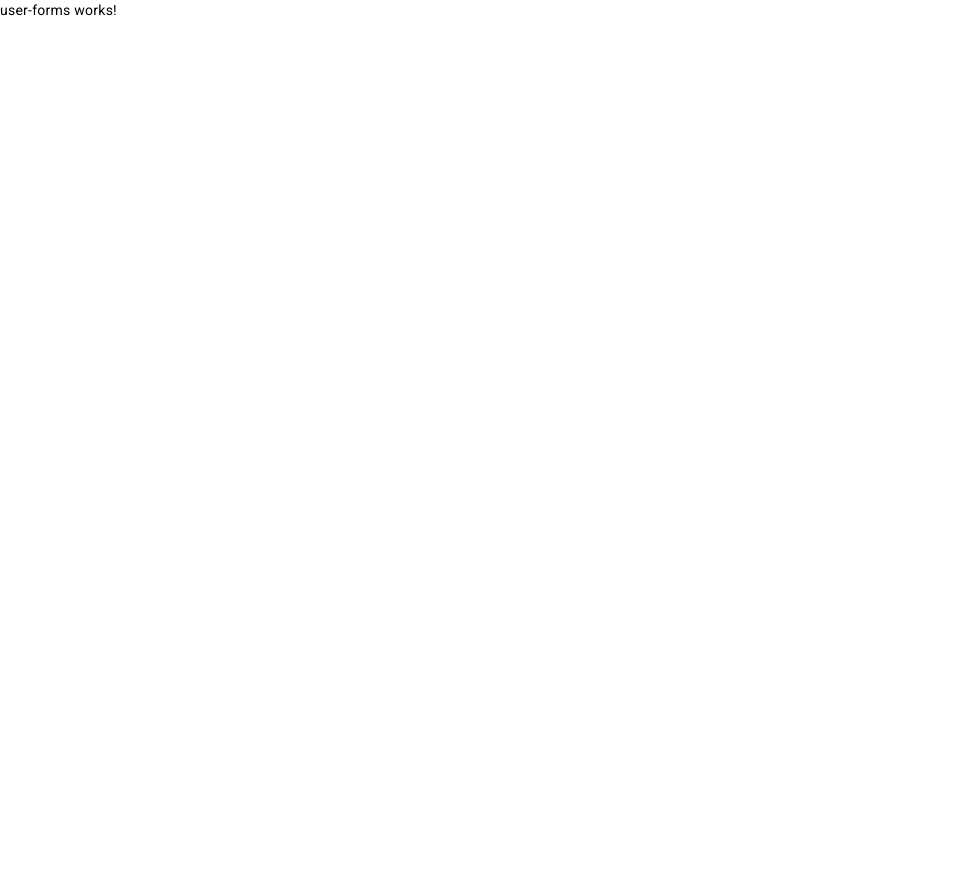
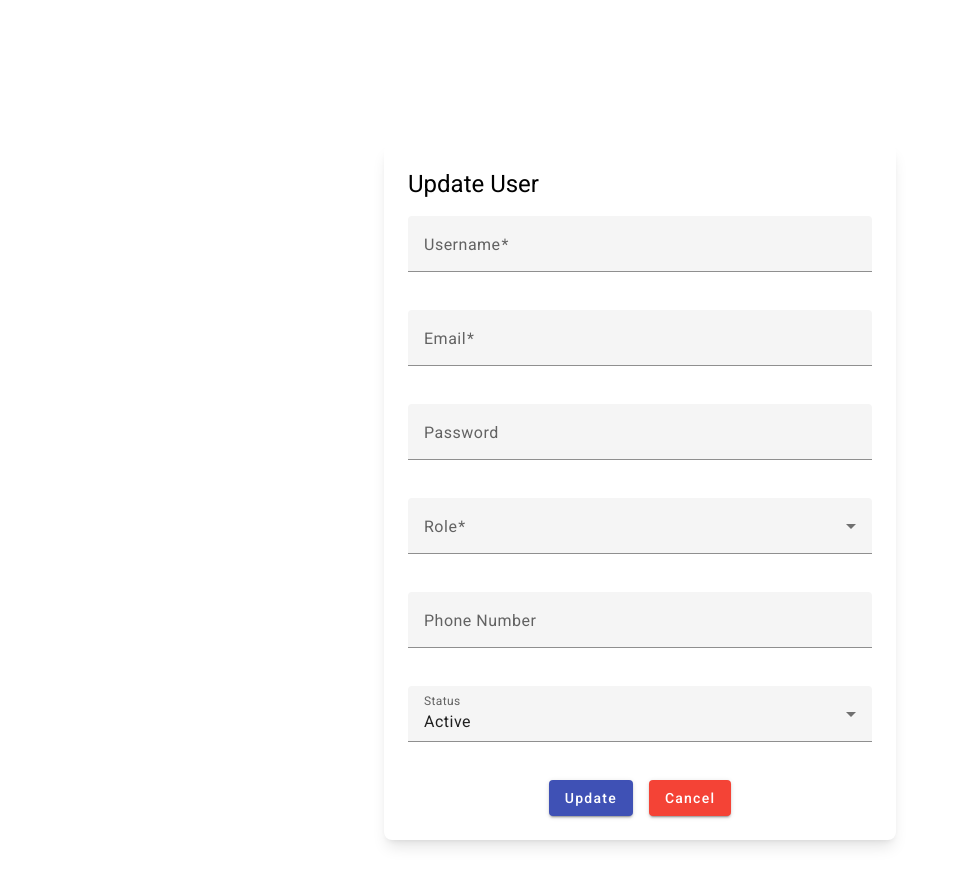
Before and after one commit to AbhayKejriwal/Capstone_Agricultural_Management_Frontend, an Angular app: page /users/1 in a window 1280 px wide. Shown: the top 886 px of the page, without its empty margins (0-956 px from the left). Before the commit the page ends 800 px from the top, so only its background shows below. Built offline with nearby package versions, Linux system fonts and the light colour scheme; no server answers; sample sign-in values are in the browser's storage.

Commit message:
Implement user form for adding and updating users with validation and role selection

```diff
--- a/src/app/components/users/user-forms/user-forms.component.html
+++ b/src/app/components/users/user-forms/user-forms.component.html
@@ -1 +1,49 @@
-<p>user-forms works!</p>
+<div class="container max-w-lg mx-auto mt-36 p-6 bg-white shadow-lg rounded-lg">
+    <h1 class="text-3xl font-bold mb-6">{{editUserId ? 'Update User' : 'Add New User'}}</h1>
+
+    <form class="grid gap-4" [formGroup]="userForm">
+        <mat-form-field class="w-full">
+            <mat-label>Username</mat-label>
+            <input matInput name="username" type="text" formControlName="username" />
+        </mat-form-field>
+
+        <mat-form-field class="w-full">
+            <mat-label>Email</mat-label>
+            <input matInput name="email" type="email" formControlName="email" />
+        </mat-form-field>
+
+        <mat-form-field class="w-full">
+            <mat-label>Password</mat-label>
+            <input matInput name="password" type="password" formControlName="password" />
+        </mat-form-field>
+
+        <mat-form-field class="w-full">
+            <mat-label>Role</mat-label>
+            <mat-select name="role" formControlName="role">
+                <mat-option [value]="'admin'">Admin</mat-option>
+                <mat-option [value]="'farmer'">Farmer</mat-option>
+                <mat-option [value]="'buyer'">Buyer</mat-option>
+            </mat-select>
+        </mat-form-field>
+
+        <mat-form-field class="w-full">
+            <mat-label>Phone Number</mat-label>
+            <input matInput name="phoneNumber" type="text" formControlName="phoneNumber" />
+        </mat-form-field>
+
+        <mat-form-field class="w-full">
+            <mat-label>Status</mat-label>
+            <mat-select name="isActive" formControlName="isActive">
+                <mat-option [value]="true">Active</mat-option>
+                <mat-option [value]="false">Inactive</mat-option>
+            </mat-select>
+        </mat-form-field>
+
+        <div class="flex justify-center gap-4">
+            <button *ngIf="editUserId" mat-raised-button color="primary" type="button"
+                (click)="updateUser()">Update</button>
+            <button *ngIf="!editUserId" mat-raised-button color="primary" type="button" (click)="addUser()">Add</button>
+            <button mat-raised-button color="warn" type="button" routerLink="/dashboard">Cancel</button>
+        </div>
+    </form>
+</div>
--- a/src/app/components/users/user-forms/user-forms.component.ts
+++ b/src/app/components/users/user-forms/user-forms.component.ts
@@ -1,9 +1,88 @@
-import { Component } from '@angular/core';
+import { Component, OnInit } from '@angular/core';
+import { FormBuilder, FormGroup, Validators } from '@angular/forms';
+import { AuthService, User } from '../../../services/auth.service';
+import { ActivatedRoute, Router } from '@angular/router';
 
 @Component({
   selector: 'app-user-forms',
   templateUrl: './user-forms.component.html'
 })
-export class UserFormsComponent {
+export class UserFormsComponent implements OnInit {
+  userForm: FormGroup;
+  editUserId!: string;
 
+  constructor(
+    private fb: FormBuilder,
+    private authService: AuthService,
+    private router: Router,
+    private route: ActivatedRoute
+  ) {
+    this.userForm = this.fb.group({
+      username: ['', Validators.required],
+      email: ['', [Validators.required, Validators.email]],
+      password: [''],
+      role: ['', Validators.required],
+      phoneNumber: [''],
+      isActive: [true],
+    });
+  }
+
+  ngOnInit() {
+    this.editUserId = this.route.snapshot.params['id'];
+    if (this.editUserId) {
+      this.authService.getUser(this.editUserId).subscribe((result) => {
+        this.userForm.patchValue(result);
+      });
+    }
+  }
+
+  mapFormToUser(): User {
+    const user: User = {
+      username: this.userForm.value.username,
+      email: this.userForm.value.email,
+      role: this.userForm.value.role,
+      phoneNumber: this.userForm.value.phoneNumber,
+      isActive: this.userForm.value.isActive,
+    };
+    if (this.userForm.value.password) {
+      user.password = this.userForm.value.password;
+    }
+    return user;
+  }
+
+  addUser() {
+    if (this.userForm.valid) {
+      const user: User = this.mapFormToUser();
+      this.authService.createUser(user).subscribe(
+        () => {
+          console.log('User created successfully');
+          this.router.navigate(['/dashboard']);
+        },
+        (error) => {
+          console.log('Error:', error);
+          alert(`Error in creating user: ${error.error.message}`);
+        }
+      );
+    } else {
+      alert('Please fill all the fields. Password is required to create new user.');
+    }
+  }
+
+  updateUser() {
+    if (this.userForm.valid) {
+      const user: User = this.mapFormToUser();
+      this.authService.updateUser(this.editUserId, user).subscribe(
+        () => {
+          console.log('User updated successfully');
+          this.router.navigate(['/dashboard']);
+        },
+        (error) => {
+          console.log('Error:', error);
+          alert(`Error in updating user: ${error.error.message}`);
+        }
+      );
+    } else {
+      alert('Please fill all the fields');
+    }
+  }
 }
--- a/src/app/services/auth.service.ts
+++ b/src/app/services/auth.service.ts
@@ -3,7 +3,7 @@ import { Injectable } from '@angular/core';
 import { Router } from '@angular/router';
 
 export interface User {
-  _id: string;
+  _id?: string;
   username: string;
   password?: string;
   email: string;
@@ -77,6 +77,10 @@ export class AuthService {
     return this.http.delete(`${this.apiUrl}${id}`, {withCredentials: true});
   }
 
+  createUser(user: User) {
+    return this.http.post(`${this.apiUrl}register`, user, {withCredentials: true});
+  }
+
   updateUser(id: string, user: Partial<User>) {
     return this.http.put(`${this.apiUrl}${id}`, user, {withCredentials: true});
   }
```
